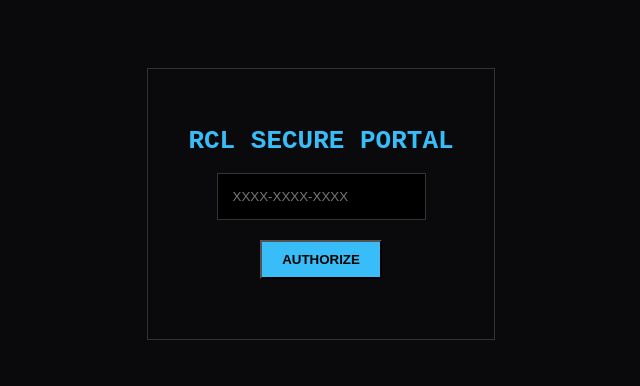
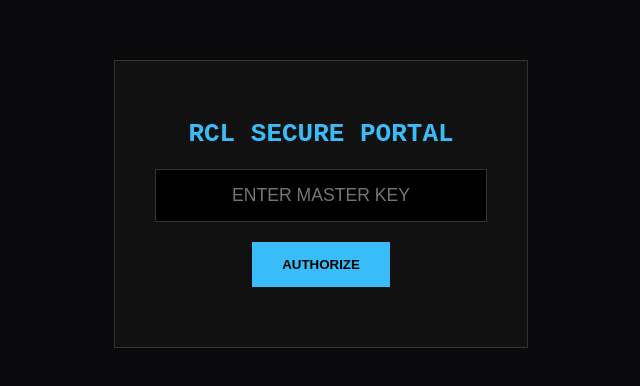
Before and after one commit to richillinz/invoice-generator-tool, a React (Create React App) app: page / in a window 1280 px wide. Shown: the part 196-582 px from the top of the page, without its empty margins (319-959 px from the left). Built offline with nearby package versions, Linux system fonts and the light colour scheme.

Commit message:
Admin: Surgical fix for license_key column mismatch

```diff
--- a/src/App.js
+++ b/src/App.js
@@ -5,13 +5,9 @@ import { supabase } from './supabaseClient';
 function App() {
   const [isLocked, setIsLocked] = useState(true);
   const [licenseKey, setLicenseKey] = useState('');
-  const [dbName, setDbName] = useState('');
-  const [isProvisioning, setIsProvisioning] = useState(false);
   const [loading, setLoading] = useState(false);
   const [client, setClient] = useState('');
-  const [currency, setCurrency] = useState('$');
   const [items, setItems] = useState([{ desc: '', qty: 1, price: 0 }]);
-  const [taxRate, setTaxRate] = useState(0);
 
   const deviceID = window.navigator.userAgent + window.screen.width;
 
@@ -19,7 +15,11 @@ function App() {
     const checkAuth = async () => {
       const savedKey = localStorage.getItem('active_license');
       if (savedKey) {
-        const { data } = await supabase.from('activations').select('*').eq('license_key', savedKey).single();
+        const { data } = await supabase
+          .from('activations')
+          .select('*')
+          .eq('license_key', savedKey)
+          .single();
         if (data && data.device_fingerprint === deviceID) setIsLocked(false);
       }
     };
@@ -28,19 +28,26 @@ function App() {
 
   const handleUnlock = async () => {
     setLoading(true);
-    const { data, error } = await supabase.from('activations').select('*').eq('license_key', licenseKey).single();
+    // This query MUST match your Supabase column name: license_key
+    const { data, error } = await supabase
+      .from('activations')
+      .select('*')
+      .eq('license_key', licenseKey)
+      .single();
 
     if (data) {
       if (!data.device_fingerprint || data.device_fingerprint === deviceID) {
+        // If device isn't locked yet, lock it now
         if (!data.device_fingerprint) {
           await supabase.from('activations').update({ device_fingerprint: deviceID }).eq('id', data.id);
         }
         localStorage.setItem('active_license', licenseKey);
         setIsLocked(false);
       } else {
-        alert("ACCESS DENIED: Key locked to another device. Contact RCL Support.");
+        alert("SECURITY ALERT: This key is already locked to another device.");
       }
     } else {
+      console.error("Database Error or No Match:", error);
       alert("INVALID KEY: Not found in RCL Ledger.");
     }
     setLoading(false);
@@ -53,37 +60,38 @@ function App() {
     setItems(newItems);
   };
 
-  const subtotal = items.reduce((acc, item) => acc + (item.qty * item.price), 0);
-  const grandTotal = subtotal + (subtotal * (taxRate / 100));
-
   const downloadPDF = async () => {
-    // 1. GENERATE PDF
     const doc = new jsPDF();
     doc.text("INVOICE PRO", 20, 20);
     doc.text(`Client: ${client}`, 20, 40);
-    doc.text(`Total: ${currency}${grandTotal.toFixed(2)}`, 20, 60);
 
-    // 2. AUTO-SAVE TO SUPABASE
-    const { error } = await supabase.from('invoices').insert([{
+    // Auto-Save logic
+    await supabase.from('invoices').insert([{
       license_key: localStorage.getItem('active_license'),
       client_name: client,
-      total_amount: grandTotal,
-      invoice_data: { items, currency, taxRate }
+      invoice_data: { items }
     }]);
 
-    if (error) console.error("Cloud Save Failed:", error.message);
-
-    // 3. DOWNLOAD
     doc.save(`Invoice_${client || 'RCL'}.pdf`);
   };
 
   if (isLocked) {
     return (
       <div style={{ height: '100vh', background: '#0a0a0c', display: 'flex', justifyContent: 'center', alignItems: 'center', color: '#38bdf8', fontFamily: 'monospace' }}>
-        <div style={{ border: '1px solid #333', padding: '40px', textAlign: 'center' }}>
-          <h1>RCL SECURE PORTAL</h1>
-          <input type="text" placeholder="XXXX-XXXX-XXXX" style={{ background: '#000', border: '1px solid #333', color: '#38bdf8', padding: '15px' }} onChange={(e) => setLicenseKey(e.target.value)} />
-          <button onClick={handleUnlock} style={{ display: 'block', margin: '20px auto', padding: '10px 20px', cursor: 'pointer', background: '#38bdf8', fontWeight: 'bold' }}>{loading ? "VERIFYING..." : "AUTHORIZE"}</button>
+        <div style={{ border: '1px solid #333', padding: '40px', textAlign: 'center', background: '#111' }}>
+          <h1 style={{ marginBottom: '20px' }}>RCL SECURE PORTAL</h1>
+          <input
+            type="text"
+            placeholder="ENTER MASTER KEY"
+            style={{ background: '#000', border: '1px solid #333', color: '#38bdf8', padding: '15px', width: '300px', textAlign: 'center', fontSize: '1.1rem' }}
+            onChange={(e) => setLicenseKey(e.target.value.trim())}
+          />
+          <button
+            onClick={handleUnlock}
+            style={{ display: 'block', margin: '20px auto', padding: '15px 30px', cursor: 'pointer', background: '#38bdf8', color: 'black', fontWeight: 'bold', border: 'none' }}
+          >
+            {loading ? "VERIFYING..." : "AUTHORIZE"}
+          </button>
         </div>
       </div>
     );
@@ -93,13 +101,7 @@ function App() {
     <div style={{ minHeight: '100vh', background: '#0a0a0c', color: 'white', padding: '40px' }}>
       <div style={{ maxWidth: '800px', margin: 'auto', background: '#111827', padding: '30px', borderRadius: '15px', border: '1px solid #1f2937' }}>
         <h1 style={{ color: '#38bdf8' }}>RCL INTEGRATED VENTURES</h1>
-        <div style={{ display: 'grid', gridTemplateColumns: '1fr 1fr', gap: '20px', margin: '20px 0' }}>
-          <input type="text" placeholder="Client Name" style={{ padding: '10px', background: '#1e293b', border: 'none', color: 'white' }} onChange={(e) => setClient(e.target.value)} />
-          <select style={{ background: '#1e293b', color: 'white', border: 'none' }} onChange={(e) => setCurrency(e.target.value)}>
-            <option value="$">USD ($)</option>
-            <option value="€">EUR (€)</option>
-          </select>
-        </div>
+        <input type="text" placeholder="Client Name" style={{ width: '100%', padding: '10px', marginBottom: '20px', background: '#1e293b', border: 'none', color: 'white' }} onChange={(e) => setClient(e.target.value)} />
         {items.map((item, index) => (
           <div key={index} style={{ display: 'flex', gap: '10px', marginBottom: '10px' }}>
             <input type="text" placeholder="Service" style={{ flex: 3, padding: '8px' }} onChange={(e) => updateItem(index, 'desc', e.target.value)} />
@@ -107,11 +109,8 @@ function App() {
             <input type="number" placeholder="Price" style={{ flex: 1, padding: '8px' }} onChange={(e) => updateItem(index, 'price', parseInt(e.target.value) || 0)} />
           </div>
         ))}
-        <button onClick={addItem} style={{ background: 'none', color: '#38bdf8', border: '1px dashed #333', padding: '10px', cursor: 'pointer' }}>+ ADD ROW</button>
-        <div style={{ textAlign: 'right', marginTop: '20px' }}>
-          <h2 style={{ color: '#10b981' }}>TOTAL: {currency}{grandTotal.toFixed(2)}</h2>
-          <button onClick={downloadPDF} style={{ width: '100%', padding: '20px', background: '#38bdf8', color: 'black', fontWeight: 'bold', border: 'none', borderRadius: '8px', cursor: 'pointer', marginTop: '20px' }}>GENERATE & SAVE TO VAULT</button>
-        </div>
+        <button onClick={addItem} style={{ background: 'none', color: '#38bdf8', border: '1px dashed #333', padding: '10px', cursor: 'pointer', marginBottom: '20px' }}>+ ADD ROW</button>
+        <button onClick={downloadPDF} style={{ width: '100%', padding: '20px', background: '#38bdf8', color: 'black', fontWeight: 'bold', border: 'none', borderRadius: '8px', cursor: 'pointer' }}>GENERATE & SAVE TO VAULT</button>
       </div>
     </div>
   );
```
